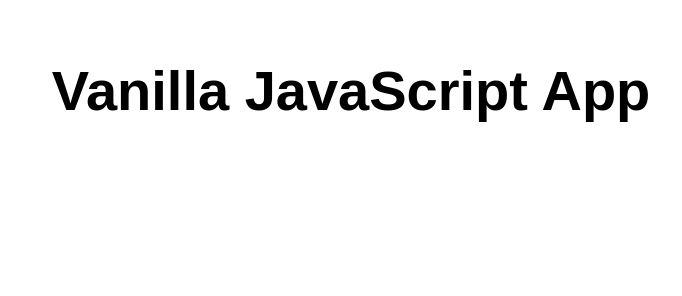
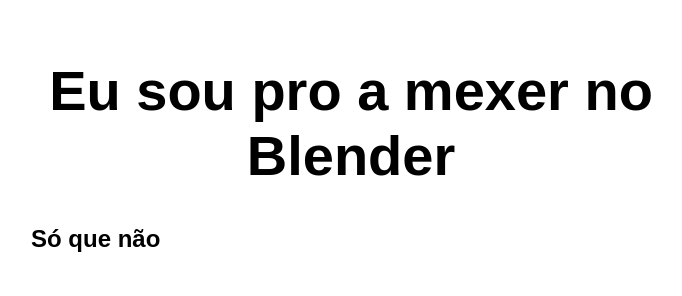
Before and after one commit to gogocruz/Lab4_Cn_DCruz, a website: page src/index.html in a window 1280 px wide. Shown: the whole page, without its empty margins (289-971 px from the left). Drawn offline with Linux system fonts and the light colour scheme.

Commit message:
New Commit

```diff
--- a/src/index.html
+++ b/src/index.html
@@ -5,12 +5,13 @@
   <meta charset="UTF-8">
   <meta name="viewport" content="width=device-width, initial-scale=1.0">
   <link rel="stylesheet" href="styles.css">
-  <title>Vanilla JavaScript App</title>
+  <title>DiogoCruz_LAB4_CN</title>
 </head>
 
 <body>
   <main>
-    <h1>Vanilla JavaScript App</h1>
+    <h1>Eu sou pro a mexer no Blender</h1>
+    <h2>Só que não</h2>
   </main>
 </body>
 
```
